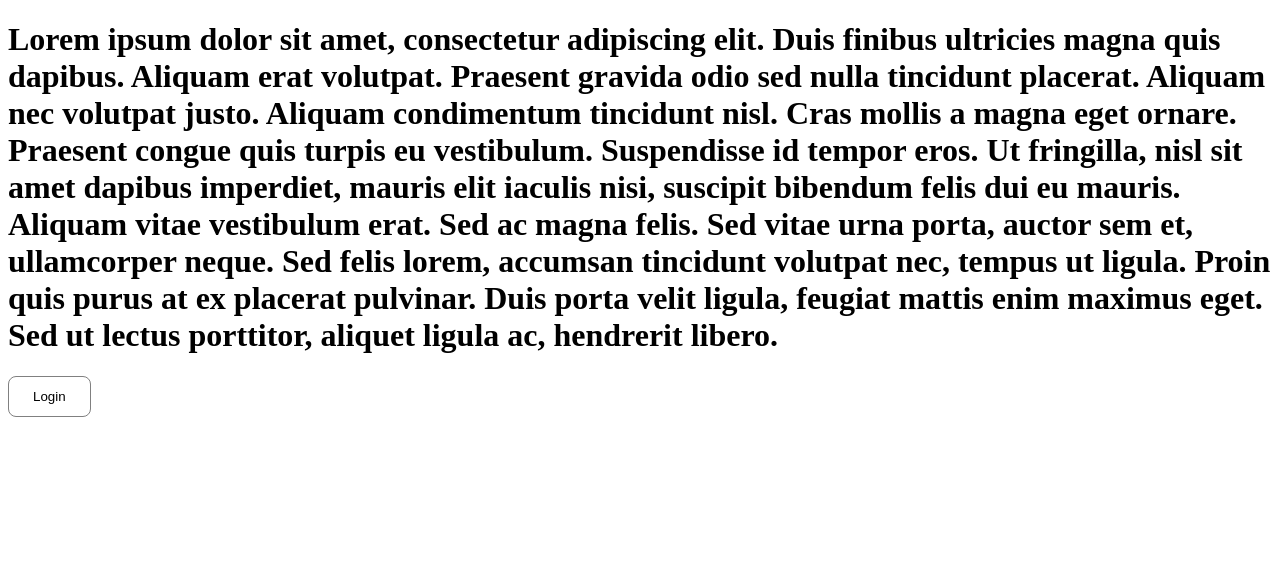
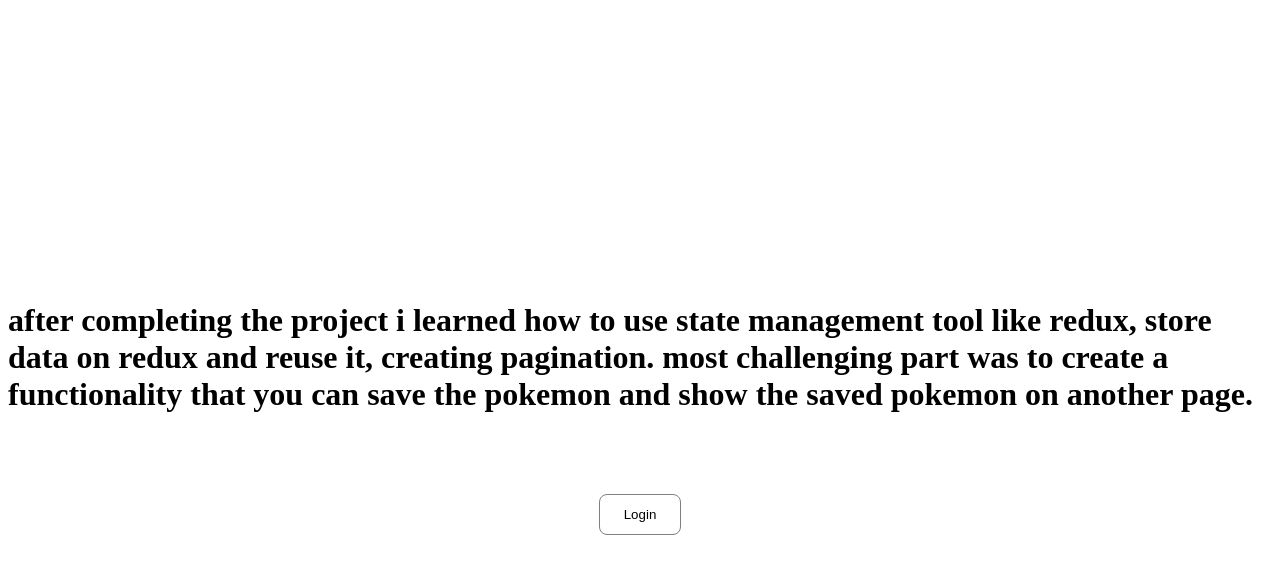
Before and after one commit to wycocokim/test-project-two, a React (Create React App) app: page / in a window 1280 px wide. Shown: the top 574 px of the page. Built offline with nearby package versions, Linux system fonts and the light colour scheme; no server answers.

Commit message:
added favourite page, added save pokemon functionality

```diff
--- a/package.json
+++ b/package.json
@@ -14,6 +14,8 @@
     "react-router-dom": "^6.2.1",
     "react-scripts": "5.0.0",
     "redux": "^4.1.2",
+    "redux-persist": "^6.0.0",
+    "redux-thunk": "^2.4.1",
     "web-vitals": "^2.1.4"
   },
   "scripts": {
--- a/src/App.js
+++ b/src/App.js
@@ -3,6 +3,7 @@
 import Gallery from "./components/Gallery";
 import { BrowserRouter as Router, Routes, Route } from "react-router-dom";
 import Home from "./components/Home";
+import Favourite from "./components/Favourite";
 
 function App() {
   const [allPokemons, setAllPokemons] = useState([]);
@@ -58,11 +59,10 @@
             />
           }
         />
+        <Route path="/favourites" element={<Favourite />} />
       </Routes>
     </Router>
   );
-
-  // <Gallery allPokemons={allPokemons} />;
 }
 
 export default App;
--- a/src/app/store.js
+++ b/src/app/store.js
@@ -1,8 +1,34 @@
 import { configureStore } from "@reduxjs/toolkit";
 import userReducer from "../features/userSlice";
+import pokemonReducer from "../features/pokemonSlice";
+import storage from "redux-persist/lib/storage";
+import { combineReducers } from "redux";
+import { persistReducer } from "redux-persist";
+import thunk from "redux-thunk";
 
-export default configureStore({
-  reducer: {
-    user: userReducer,
-  },
+// export default configureStore({
+//   reducer: {
+//     user: userReducer,
+//     pokemon: pokemonReducer,
+//   },
+// });
+
+const reducers = combineReducers({
+  user: userReducer,
+  pokemon: pokemonReducer,
 });
+
+const persistConfig = {
+  key: "root",
+  storage,
+};
+
+const persistedReducer = persistReducer(persistConfig, reducers);
+
+const store = configureStore({
+  reducer: persistedReducer,
+  devTools: process.env.NODE_ENV !== "production",
+  middleware: [thunk],
+});
+
+export default store;
--- /dev/null
+++ b/src/components/Favourite.js
@@ -0,0 +1,43 @@
+import React from "react";
+import { allPokemon } from "../features/pokemonSlice";
+import { useSelector } from "react-redux";
+
+const Favourite = () => {
+  const allPokemons = useSelector(allPokemon);
+
+  // console.log(allPokemons.pokemon);
+
+  return (
+    <div className="container">
+      <a href="/gallery">
+        <button className="button-favourites">go to gallery page</button>
+      </a>
+      <div className="grid">
+        {!allPokemons.pokemon ? (
+          <h1>no favourites</h1>
+        ) : (
+          allPokemons.pokemon.map((pokemon, key) => {
+            return (
+              <div key={key}>
+                <div className="grid-item">
+                  <div>
+                    <img
+                      src={pokemon.sprites.other.dream_world.front_default}
+                      alt={pokemon.name}
+                    />
+                    <div className="name-wrapper">
+                      <h3>{pokemon.name}</h3>
+                      <h4>{pokemon.types[0].type.name}</h4>
+                    </div>
+                  </div>
+                </div>
+              </div>
+            );
+          })
+        )}
+      </div>
+    </div>
+  );
+};
+
+export default Favourite;
--- a/src/components/Gallery.css
+++ b/src/components/Gallery.css
@@ -33,3 +33,7 @@
   align-items: center;
   margin-top: 20px;
 }
+
+.button-favourites {
+  margin: 32px 0;
+}
--- a/src/components/Gallery.js
+++ b/src/components/Gallery.js
@@ -1,15 +1,49 @@
-import React from "react";
+import React, { useState, useEffect } from "react";
 import "./Gallery.css";
+import { useDispatch } from "react-redux";
+import { addPokemon } from "../features/pokemonSlice";
+// import { allPokemon } from "../features/pokemonSlice";
 
 const Gallery = ({ allPokemons, totalPosts, postsPerPage, paginate }) => {
+  // const allPokemonsList = useSelector(allPokemon);
+  const [favourites, setFavourites] = useState([]);
+
   const pageNumbers = [];
 
   for (let i = 1; i <= Math.ceil(totalPosts / postsPerPage); i++) {
     pageNumbers.push(i);
   }
 
+  useEffect(() => {
+    const dataList = localStorage.getItem("my-pokemon-list");
+    if (dataList) {
+      setFavourites(JSON.parse(dataList));
+    }
+  }, []);
+
+  useEffect(() => {
+    localStorage.setItem("my-pokemon-list", JSON.stringify(favourites));
+  });
+
+  const dispatch = useDispatch();
+
+  const addFavouritePokemon = (pokemon) => {
+    const newFavouriteList = [...favourites, pokemon];
+
+    setFavourites(newFavouriteList);
+    dispatch(
+      addPokemon({
+        pokemon: newFavouriteList,
+      })
+    );
+    alert("pokemon added to favourites");
+  };
+
   return (
     <div className="container">
+      <a href="/favourites">
+        <button className="button-favourites">go to favourites page</button>
+      </a>
       <div className="grid">
         {allPokemons.map((pokemon, index) => {
           if (allPokemons) {
@@ -26,7 +60,9 @@
                       <h4>{pokemon.types[0].type.name}</h4>
                     </div>
                   </div>
-                  <button>save pokemon</button>
+                  <button onClick={() => addFavouritePokemon(pokemon)}>
+                    save pokemon
+                  </button>
                 </div>
               </div>
             );
--- a/src/components/Home.css
+++ b/src/components/Home.css
@@ -38,3 +38,15 @@
   border: 1px solid gray;
   outline: none;
 }
+
+.container.home {
+  display: flex;
+  flex-direction: column;
+  justify-content: center;
+  align-items: center;
+  min-height: 100vh;
+}
+
+.home-button {
+  margin-top: 60px;
+}
--- a/src/components/Home.js
+++ b/src/components/Home.js
@@ -1,7 +1,9 @@
-import React, { useState, useEffect } from "react";
+import React, { useState } from "react";
 import { useDispatch } from "react-redux";
 import { login } from "../features/userSlice";
 import { useNavigate } from "react-router-dom";
+import { selectUser } from "../features/userSlice";
+import { useSelector } from "react-redux";
 import "./Home.css";
 
 const Home = () => {
@@ -11,6 +13,8 @@
   const [error, setError] = useState("");
   const [valid, setValid] = useState(false);
   const [success, setSuccess] = useState(false);
+
+  const user = useSelector(selectUser);
 
   let navigate = useNavigate();
 
@@ -35,6 +39,7 @@
         })
       );
       setSuccess(true);
+      console.log(success);
       navigate("/gallery");
     } else {
       alert("please put a valid email");
@@ -59,22 +64,21 @@
   };
 
   return (
-    <div className="container">
+    <div className="container home">
       <h1>
-        Lorem ipsum dolor sit amet, consectetur adipiscing elit. Duis finibus
-        ultricies magna quis dapibus. Aliquam erat volutpat. Praesent gravida
-        odio sed nulla tincidunt placerat. Aliquam nec volutpat justo. Aliquam
-        condimentum tincidunt nisl. Cras mollis a magna eget ornare. Praesent
-        congue quis turpis eu vestibulum. Suspendisse id tempor eros. Ut
-        fringilla, nisl sit amet dapibus imperdiet, mauris elit iaculis nisi,
-        suscipit bibendum felis dui eu mauris. Aliquam vitae vestibulum erat.
-        Sed ac magna felis. Sed vitae urna porta, auctor sem et, ullamcorper
-        neque. Sed felis lorem, accumsan tincidunt volutpat nec, tempus ut
-        ligula. Proin quis purus at ex placerat pulvinar. Duis porta velit
-        ligula, feugiat mattis enim maximus eget. Sed ut lectus porttitor,
-        aliquet ligula ac, hendrerit libero.
+        after completing the project i learned how to use state management tool
+        like redux, store data on redux and reuse it, creating pagination. most
+        challenging part was to create a functionality that you can save the
+        pokemon and show the saved pokemon on another page.
       </h1>
-      <button onClick={openModal}>Login</button>
+      {user ? (
+        <h2>{`welcome ${user.email}`}</h2>
+      ) : (
+        <button className="home-button" onClick={openModal}>
+          Login
+        </button>
+      )}
+
       <div className={modalOpen ? "modal active" : "modal"}>
         <div className="modal-bg" onClick={closeModal}></div>
         <div className="modal-content">
--- /dev/null
+++ b/src/features/pokemonSlice.js
@@ -0,0 +1,19 @@
+import { createSlice } from "@reduxjs/toolkit";
+
+export const pokemonSlice = createSlice({
+  name: "pokemon",
+  initialState: {
+    pokemon: [],
+  },
+  reducers: {
+    addPokemon: (state, action) => {
+      state.pokemon = action.payload;
+    },
+  },
+});
+
+export const { addPokemon } = pokemonSlice.actions;
+
+export const allPokemon = (state) => state.pokemon.pokemon;
+
+export default pokemonSlice.reducer;
--- a/src/index.js
+++ b/src/index.js
@@ -4,10 +4,16 @@
 
 import { Provider } from "react-redux";
 import store from "./app/store";
+import { PersistGate } from "redux-persist/integration/react";
+import { persistStore } from "redux-persist";
+
+let persistor = persistStore(store);
 
 ReactDOM.render(
   <Provider store={store}>
-    <App />
+    <PersistGate loading={null} persistor={persistor}>
+      <App />
+    </PersistGate>
   </Provider>,
   document.getElementById("root")
 );
```
Also changed, not shown: src/components/Pagination.js (deleted, +0 -23 lines), 1 other file (tests, documents, lock files or other folders).
